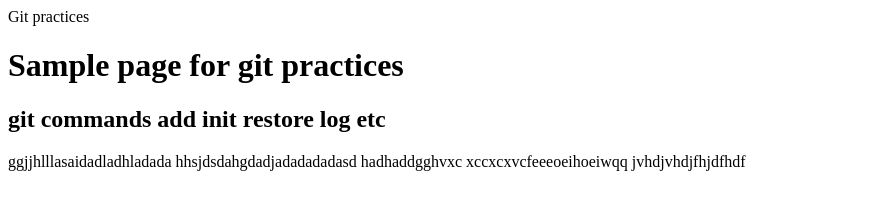
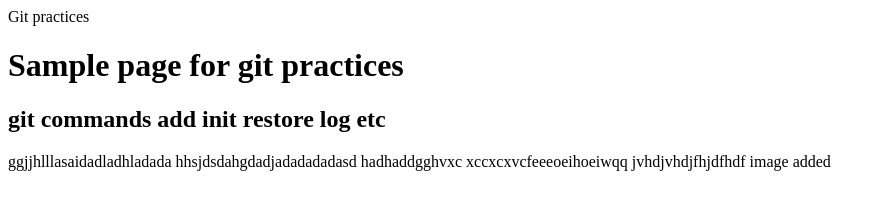
Before and after one commit to divya-aredath/school, a plain HTML site: page intro.html in a window 1280 px wide. Shown: the whole page, without its empty margins (0-885 px from the left). Drawn offline with Linux system fonts and the light colour scheme.

Commit message:
image added

```diff
--- a/intro.html
+++ b/intro.html
@@ -10,5 +10,6 @@
     hhsjdsdahgdadjadadadadasd
     hadhaddgghvxc xccxcxvcfeeeoeihoeiwqq
     jvhdjvhdjfhjdfhdf
+    image added
 </body>
 </html>
```
Also changed, not shown: login.html (line endings or trailing spaces).
